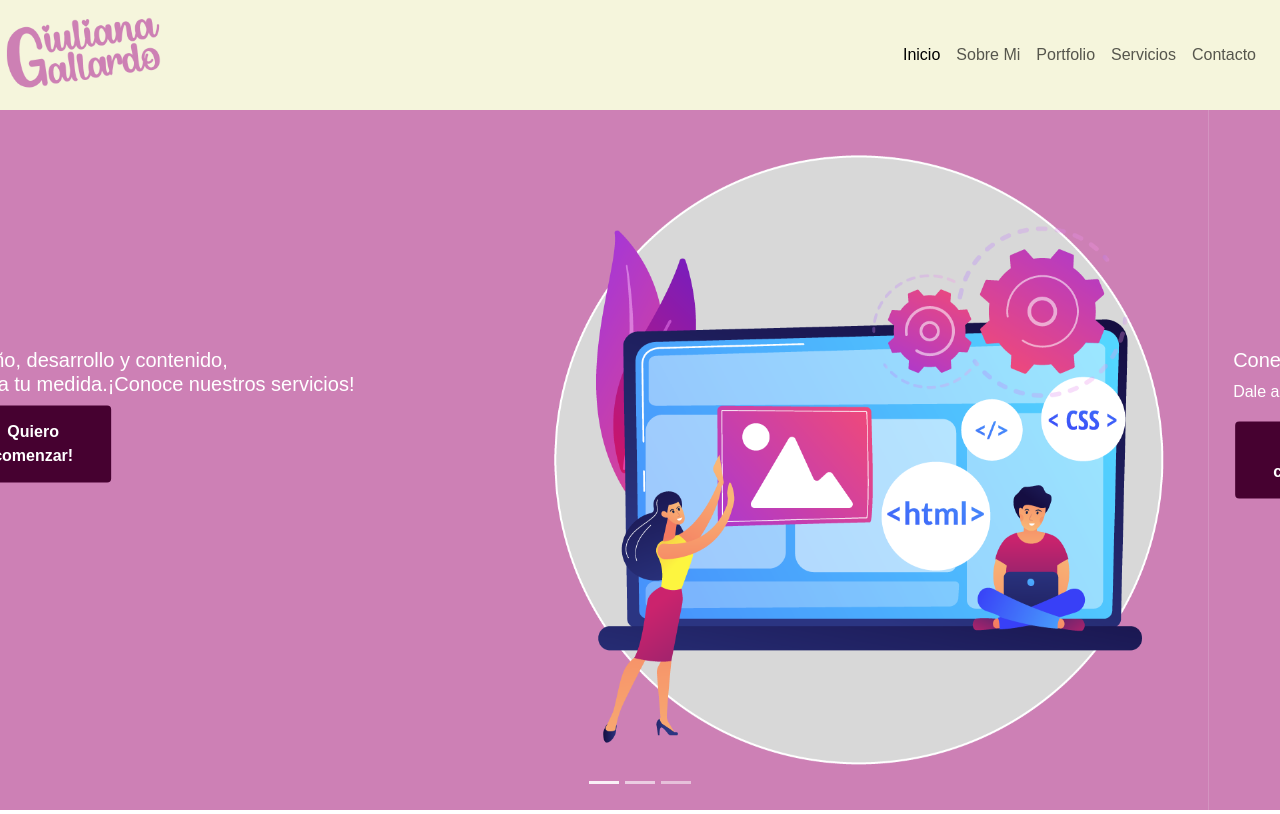
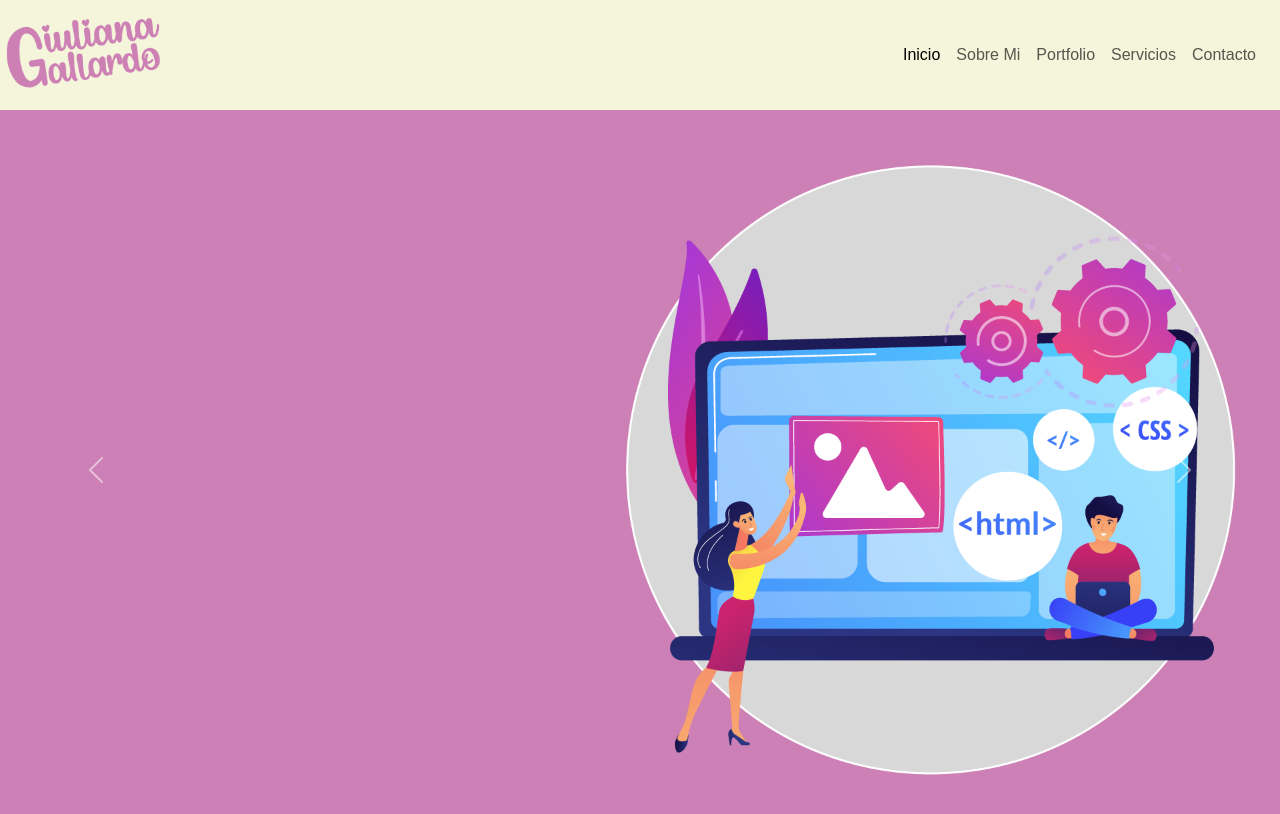
Before and after one commit to GiulianaGallardo/tercer-preentrega, a plain HTML site: page index.html in a window 1280 px wide. Shown: the top 814 px of the page. Drawn offline with nearby package versions, Linux system fonts and the light colour scheme.

Commit message:
modificaciones varias

```diff
--- a/CSS/style.css
+++ b/CSS/style.css
@@ -82,46 +82,18 @@ body {
     min-height: 200px;
 }
 
-
-.carousel-inner,
-.carousel-item {
-    width: 100%;
-    height: 700px;
-}
-
 .carousel-item img {
     width: 100%;
-    height: 700px;
-    min-height: 300px;
+    height: 100%;
     object-fit: cover;
 }
 
-.carousel-caption {
-    position: absolute;
-    text-align: left;
-    left: 15px;
-    right: 15px;
-    bottom: 15%;
-    top: 50%;
-    transform: translateY(-50%);
-    background: none;
-    padding: 10px;
+@media (max-width: 768px) {
+    .carousel-item img {
+        height: 200px;
+    }
 }
 
-@media (max-width: 768px) {
-    .carousel-caption {
-        text-align: center;
-        left: 10px;
-        right: 10px;
-        bottom: 10px;
-        transform: none;
-    }
-
-    .carousel-caption h5, .carousel-caption p {
-        display: inline-block;
-        font-size: smaller;
-    }
-}
 
 footer img {
     width: 100%;
--- a/index.html
+++ b/index.html
@@ -52,38 +52,27 @@
     <main class="container-fluid">
 
     <div class="container-fluid px-0">
-    <div id="carouselExampleCaptions" class="carousel slide" data-bs-ride="carousel">
-        <div class="carousel-indicators">
-            <button type="button" data-bs-target="#carouselExampleCaptions" data-bs-slide-to="0" class="active" aria-current="true" aria-label="Slide 1"></button>
-            <button type="button" data-bs-target="#carouselExampleCaptions" data-bs-slide-to="1" aria-label="Slide 2"></button>
-            <button type="button" data-bs-target="#carouselExampleCaptions" data-bs-slide-to="2" aria-label="Slide 3"></button>
-        </div>
-        <div class="carousel-inner">
-            <div class="carousel-item active">
-                <img src="images/Banner 1.png" class="d-block w-100" alt="Imagen con ilustración sobre Diseño Web">
-                <div class="carousel-caption d-none d-md-block text-md-start text-center">
-                    <h5>Diseño, desarrollo y contenido,<br>todo a tu medida.¡Conoce nuestros servicios!</h5>
-                   <a href="pages/contacto.html" class="btn btn-primary" role="button">Quiero comenzar!</a>
-                </div>
+        <div id="carouselExampleInterval" class="carousel slide" data-bs-ride="carousel">
+            <div class="carousel-inner">
+              <div class="carousel-item active" data-bs-interval="10000">
+                <img src="images/Banner 1.png" class="d-block w-100" alt="...">
+              </div>
+              <div class="carousel-item" data-bs-interval="2000">
+                <img src="images/Banner 2.png" class="d-block w-100" alt="...">
+              </div>
+              <div class="carousel-item">
+                <img src="images/Banner 3.png" class="d-block w-100" alt="...">
+              </div>
             </div>
-            <div class="carousel-item">
-                <img src="images/Banner 2.png" class="d-block w-100" alt="Imagen con ilustración sobre dos personas chocando las manos">
-                <div class="carousel-caption d-none d-md-block text-md-start text-center">
-                    <h5>Conectate, creá, conquistá:</h5>
-                    <p>Dale a tu marca el empujón digital que necesita. ¡Comencemos!</p>
-                    <a href="pages/contacto.html" class="btn btn-primary" role="button">Quiero comenzar!</a>
-                </div>
-            </div>
-            <div class="carousel-item">
-                <img src="images/Banner 3.png" class="d-block w-100" alt="Imagen con ilustración de proceso de desarrollo web">
-                <div class="carousel-caption d-none d-md-block text-md-start text-center">
-                    <h5>De la inspiración a la <br>implementación:</h5>
-                    <p>Vos soñás, yo lo cumplo</p>
-                    <a href="pages/contacto.html" class="btn btn-primary" role="button">Quiero comenzar!</a>
-                </div>
-            </div>
-        </div>
-    </div>
+            <button class="carousel-control-prev" type="button" data-bs-target="#carouselExampleInterval" data-bs-slide="prev">
+              <span class="carousel-control-prev-icon" aria-hidden="true"></span>
+              <span class="visually-hidden">Previous</span>
+            </button>
+            <button class="carousel-control-next" type="button" data-bs-target="#carouselExampleInterval" data-bs-slide="next">
+              <span class="carousel-control-next-icon" aria-hidden="true"></span>
+              <span class="visually-hidden">Next</span>
+            </button>
+          </div>
 </div>
 
 
```
